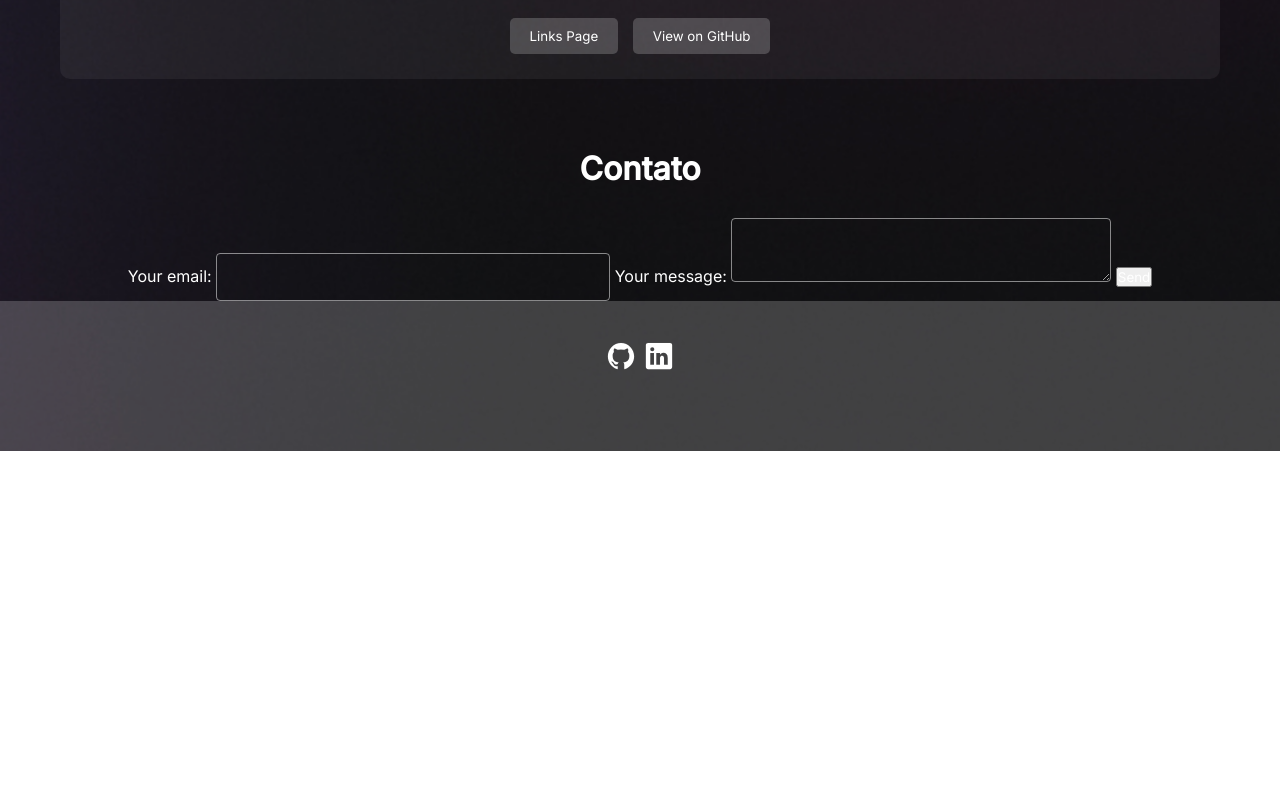
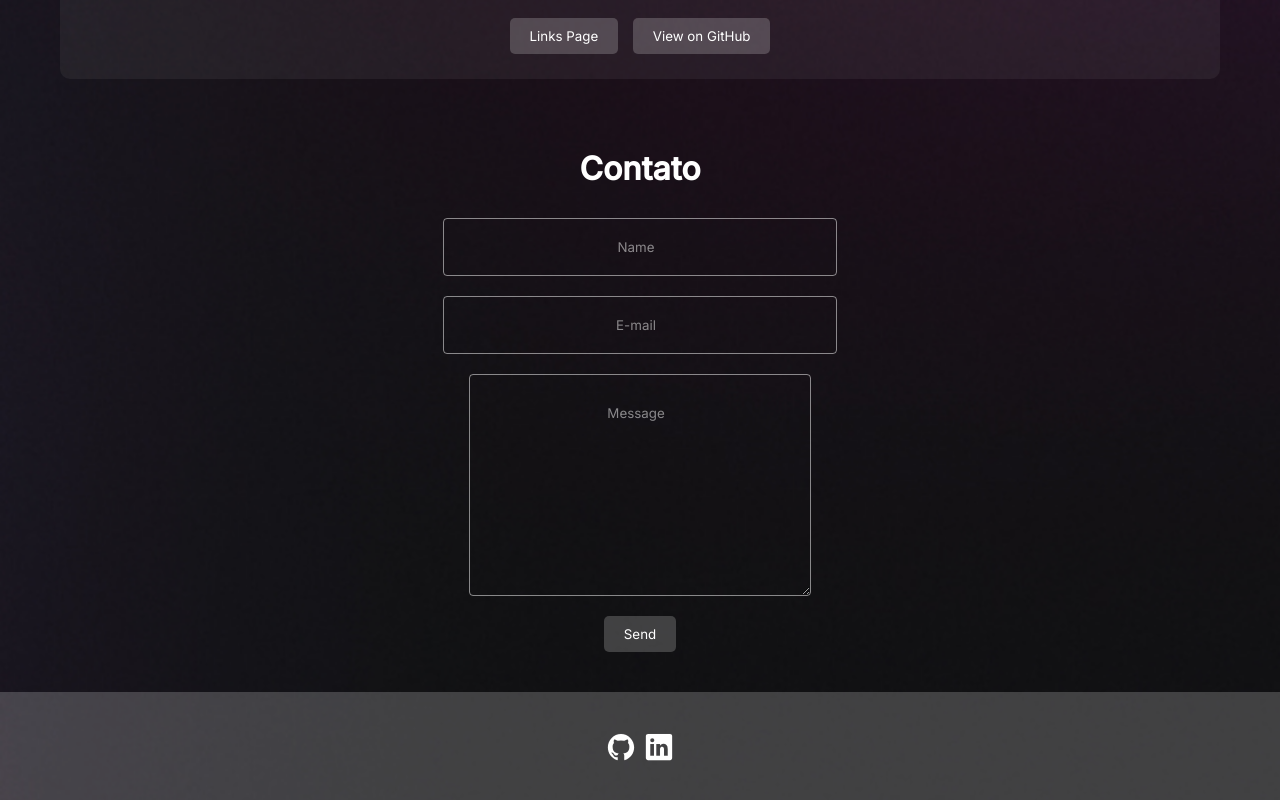
Before and after one commit to gabicavalheiro/portifolio, a plain HTML site: page index.html in a window 1280 px wide. Shown: the part 1890-2690 px from the top of the page. Before the commit the page ends 2341 px from the top, so only its background shows below. Drawn offline with nearby package versions, Linux system fonts and the light colour scheme.

Commit message:
ajust email final

```diff
--- a/index.html
+++ b/index.html
@@ -152,22 +152,15 @@
 
     <div class="formularioContato">
       <h1> Contato</h1>
+      <form action="https://formsubmit.co/gabicavalheirof@gmail.com" method="POST" class="formularioContato">
+        <input type="text" name="name" placeholder="Name" class="nome" required>
+        <input type="email" name="email" placeholder="E-mail" class="email" required>
+        <input type="hidden" name="_captcha" value="false">
+        <textarea name="message" id="message" cols="30" rows="10" class="mensa" placeholder="Message" required></textarea>
+        <input type="hidden" name="_next" value="https://gabicavalheiro.github.io/portifolio/">
 
-      <form
-      action="https://formspree.io/f/xyyqezoe"
-      method="POST"
-    >
-      <label>
-        Your email:
-        <input type="email" name="email">
-      </label>
-      <label>
-        Your message:
-        <textarea name="message"></textarea>
-      </label>
-      <!-- your other form fields go here -->
-      <button type="submit">Send</button>
-    </form>
+        <button type="submit" class="botao-enviar">Send</button>
+   </form>
     </div>
 
 
--- a/script.js
+++ b/script.js
@@ -71,21 +71,3 @@ document.addEventListener("DOMContentLoaded", function() {
 
     type();
   });
-
-
-  document.addEventListener("DOMContentLoaded", function() {
-    const form = document.getElementById("contatoFormulario");
-    form.addEventListener("submit", function(event) {
-        event.preventDefault();
-
-        // Envie o formulário usando XMLHttpRequest ou Fetch, se desejar
-        // ...
-
-        // Redirecione o usuário após o envio bem-sucedido
-        window.location.href = "icavalheiro.github.io/portifolio/";
-    });
-});
-
-  //TWS9zD_av28wKr2Yy
-//service_f45d2f2
-//template_wuueft5
--- a/style.css
+++ b/style.css
@@ -433,55 +433,53 @@ header #switch{
   justify-content: center;
   align-items: center;
 }
-.formularioContato h1{
+
+.formularioContato h1 {
   margin-bottom: 30px;
 }
-.formularioContato input{
+
+.formularioContato input {
   background-color: transparent;
   border: solid 1px var(--strok-color);
   border-radius: 4px;
-  padding: 15px  100px;
+  padding: 20px 100px;
+  margin-bottom: 20px;
 }
 
-.formularioContato textarea{
+.formularioContato textarea {
   background-color: transparent;
   border: solid 1px var(--strok-color);
   border-radius: 4px;
-  padding: 15px  100px;
+  padding: 30px 40px; /* Ajuste o padding vertical */
 }
 
-.formulario-input::placeholder{
+.formularioContato input::placeholder,
+.formularioContato textarea::placeholder {
   color: var(--strok-color);
-}
-.formulario input[type="text"] {
-  font-size: 16px;
-  text-align: left;
-  padding-left: 15px;
-}
-.formulario input[type="email"] {
-  font-size: 16px;
-  text-align: left;
-  padding-left: 15px;
-
-}
-.formulario #mensagem {
-  font-size: 16px;
-  text-align: left;
-  padding-left: 15px;
-
+  text-align: center; /* Centralize o texto do placeholder */
+  margin: 4px; /* Adicione a margem de 4px */
 }
 
-.formularioContato  .botao-enviar {
+
+.botao-enviar {
   background-color: var(--highlight-color);
+  color: var(--text-color);
   border: none;
+  border-radius: 5px;
   display: block;
   margin: auto;
   margin-bottom: 40px;
-}
-.formularioContato  .botao-enviar:hover {
-  outline: 8px solid var(--highlight-color);
+  margin-top: 20px;
+  text-align: center;
+  padding: 10px 20px;
+  cursor: pointer;
+  transition: background-color 0.3s, color 0.3s;
 }
 
+.botao-enviar:hover {
+  outline: 8px solid var(--highlight-color);
+
+}
 
 footer{
   background-color: var(--highlight-color);
```
